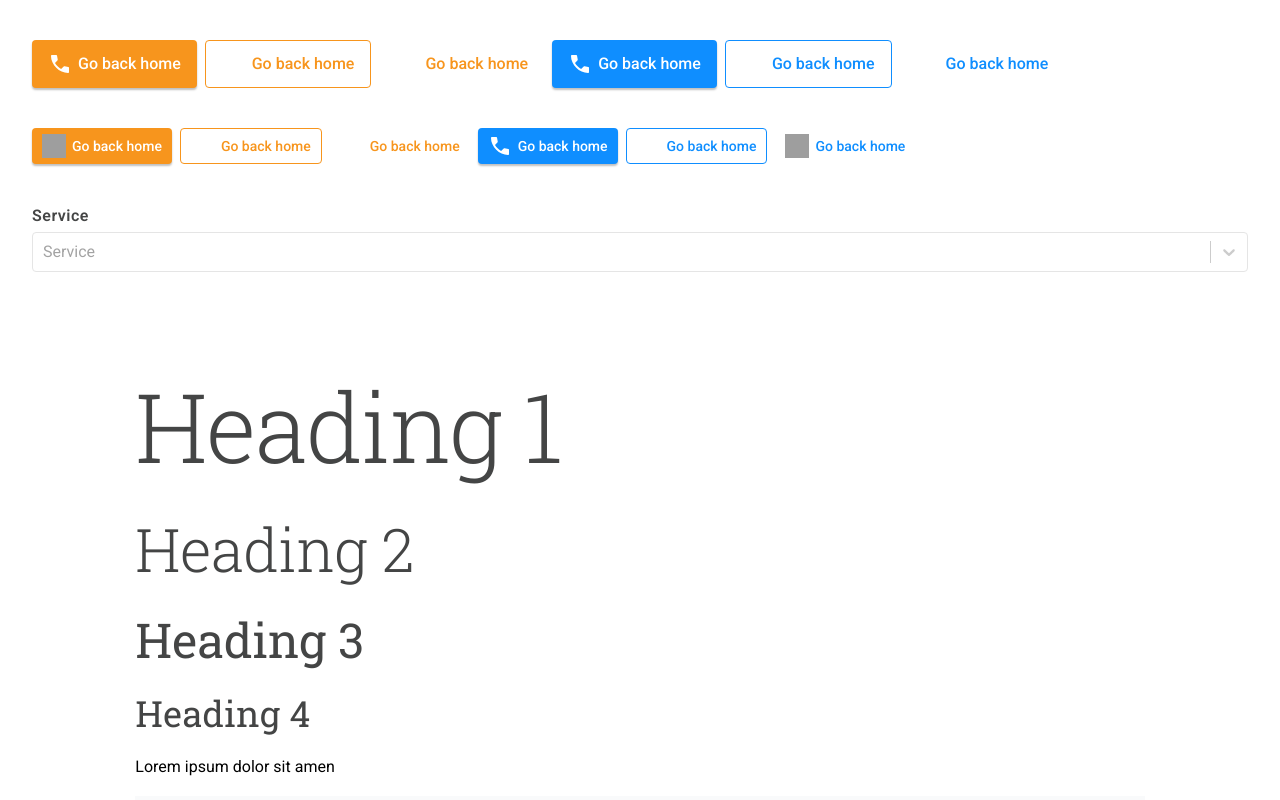
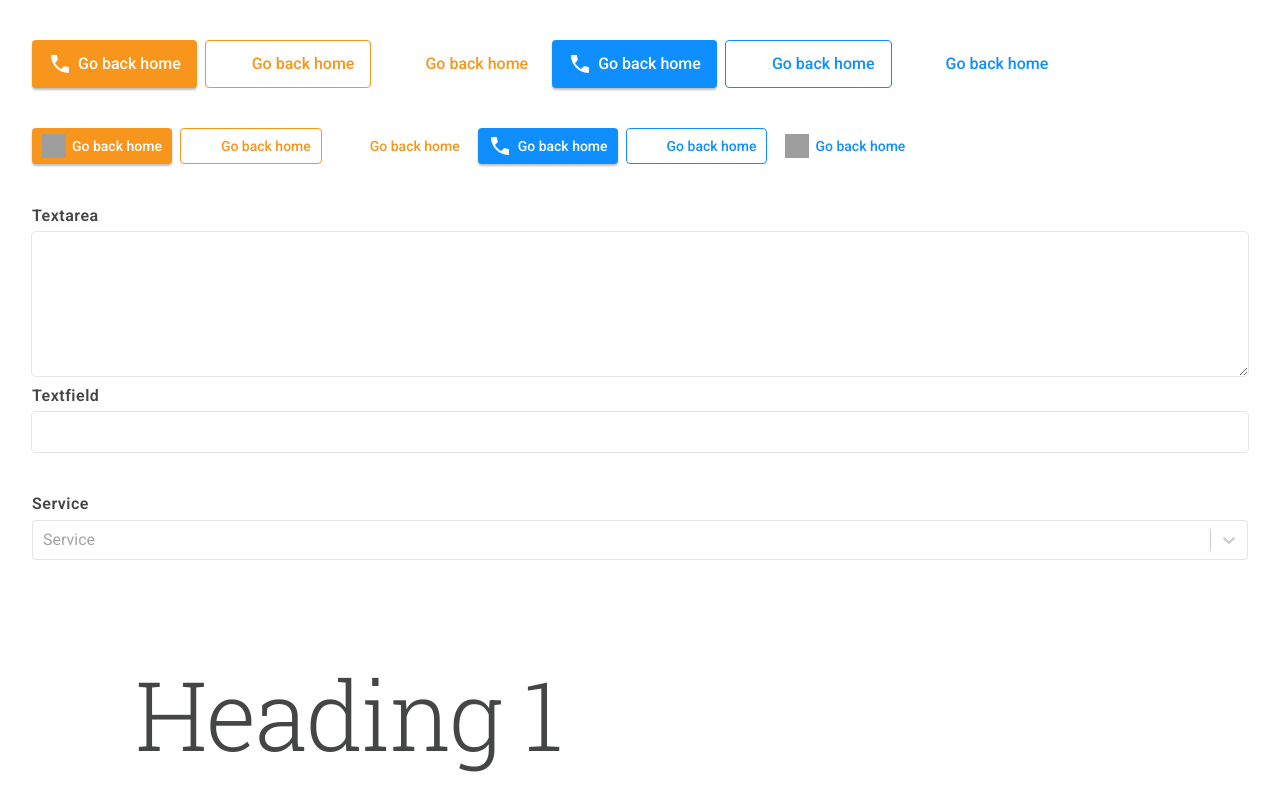
Before and after one commit to ansuz-dev/nexi, a Next.js app: page /test in a window 1280 px wide. Shown: the top 800 px of the page. Built offline with nearby package versions, Linux system fonts and the light colour scheme; no server answers; grey boxes are pictures that could not be loaded.

Commit message:
add textarea

```diff
--- a/package.json
+++ b/package.json
@@ -1,6 +1,6 @@
 {
   "name": "@ansuzdev/nexi",
-  "version": "0.2.6",
+  "version": "0.2.7",
   "license": "MIT",
   "scripts": {
     "dev": "next dev",
@@ -43,6 +43,7 @@
     "babel-loader": "^9.1.2",
     "eslint": "^8.35.0",
     "eslint-config-next": "^13.2.3",
+    "eslint-plugin-deprecation": "^1.4.1",
     "eslint-plugin-import": "^2.27.5",
     "eslint-plugin-promise": "^6.0.1",
     "eslint-plugin-react": "^7.32.2",
--- /dev/null
+++ b/src/comps/items/inputs/TextArea.tsx
@@ -0,0 +1,25 @@
+import React from "react";
+import dynamic from "next/dynamic";
+import {getLayout} from "../../../utils";
+import {GlobalTextAreaProps} from "./inputprops";
+
+const comps = {
+  "default": dynamic(() => import("./TextArea001"), {suspense: true}),
+  "input001": dynamic(() => import("./TextArea001"), {suspense: true}),
+};
+
+const TextArea = React.forwardRef<HTMLTextAreaElement, GlobalTextAreaProps>(
+  (props, ref): JSX.Element => {
+    const Component = getLayout(comps, props.layout);
+
+    return (
+      <React.Suspense fallback={"Loading..."}>
+        <Component ref={ref} {...props} />
+      </React.Suspense>
+    );
+  },
+);
+
+TextArea.defaultProps = {layout: "default"};
+
+export default React.memo(TextArea);
--- /dev/null
+++ b/src/comps/items/inputs/TextArea001.tsx
@@ -0,0 +1,93 @@
+import React from "react";
+import cx from "classnames";
+import {InputProps} from "./inputprops";
+
+const TextArea001 = React.forwardRef<HTMLTextAreaElement, InputProps>(
+  (props, ref): JSX.Element => {
+    const {
+      label,
+      helper,
+      color,
+      size,
+      lefticon,
+      righticon,
+      error,
+      ...rest
+    } = props;
+
+    const rootClass = cx(
+      "textarea001",
+      "space-y-1",
+    );
+    const labelClass = cx(
+      "textarea-label",
+      "text-base leading-normal font-semibold tracking-[0.5px] text-black-secondary",
+    );
+    const inputClass = cx(
+      "textarea-input",
+      "peer text-base leading-normal tracking-[0.5px] w-full outline-none outline-neutral-200 outline-offset-0 outline-1 p-3 rounded bg-white",
+      "placeholder:text-neutral-400 hover:outline-neutral-400",
+      {
+        "focus:outline-primary-600": color === "primary",
+        "focus:outline-secondary-600": color === "secondary",
+        "outline-red-600 focus:outline-red-600": error,
+        "pl-10": Boolean(lefticon),
+        "pr-10": Boolean(righticon),
+      },
+    );
+    const helperClass = cx(
+      "textarea-helper",
+      "text-xs md:text-sm text-black-tertiary",
+      {"text-red-600": error},
+    );
+    const leftIconClass = cx(
+      "textarea-leftIcon",
+      "absolute left-2 w-6 h-6 overflow-hidden text-neutral-400",
+      {
+        "peer-focus:text-primary-600": color === "primary",
+        "peer-focus:text-secondary-600": color === "secondary",
+      },
+    );
+    const rightIconClass = cx(
+      "textarea-rightIcon",
+      "absolute right-2 w-6 h-6 overflow-hidden text-neutral-400",
+      {
+        "peer-focus:text-primary-600": color === "primary",
+        "peer-focus:text-secondary-600": color === "secondary",
+      },
+    );
+
+    return (
+      <div className={rootClass}>
+        {Boolean(label) && <label className={labelClass}>{label}</label>}
+        <div className="relative flex items-center">
+          <textarea
+            ref={ref}
+            className={inputClass}
+            {...rest}
+          />
+          {Boolean(lefticon) && (
+            <div className={leftIconClass}>
+              {lefticon}
+            </div>
+          )}
+          {Boolean(righticon) && (
+            <div className={rightIconClass}>
+              {righticon}
+            </div>
+          )}
+        </div>
+        {Boolean(helper) && <span className={helperClass}>{helper}</span>}
+      </div>
+    );
+  },
+);
+
+TextArea001.defaultProps = {
+  type: "textarea",
+  color: "primary",
+  size: "medium",
+  error: false,
+};
+
+export default React.memo(TextArea001);
--- a/src/pages/test.tsx
+++ b/src/pages/test.tsx
@@ -4,6 +4,8 @@ import Select from "../comps/items/inputs/Select";
 import TextSection from "../comps/sections/texts/TextSection";
 import PhoneIcon from "../../assets/phone.svg";
 import GhostImage from "../comps/items/images/GhostImage";
+import TextArea from "../comps/items/inputs/TextArea";
+import TextField from "../comps/items/inputs/TextField";
 
 const TestPage = (): JSX.Element => (
   <div className="py-10 space-y-10">
@@ -113,6 +115,19 @@ const TestPage = (): JSX.Element => (
       />
     </div>
 
+    <div className="container mx-auto space-y-2">
+      <TextArea
+        layout="default"
+        label="Textarea"
+        rows={5}
+      />
+
+      <TextField
+        layout="default"
+        label="Textfield"
+      />
+    </div>
+
     <div className="container mx-auto">
       <Select
         name="service"
```
Also changed, not shown: src/comps/items/inputs/inputprops.ts (+16 -0 lines), 1 other file (tests, documents, lock files or other folders).
